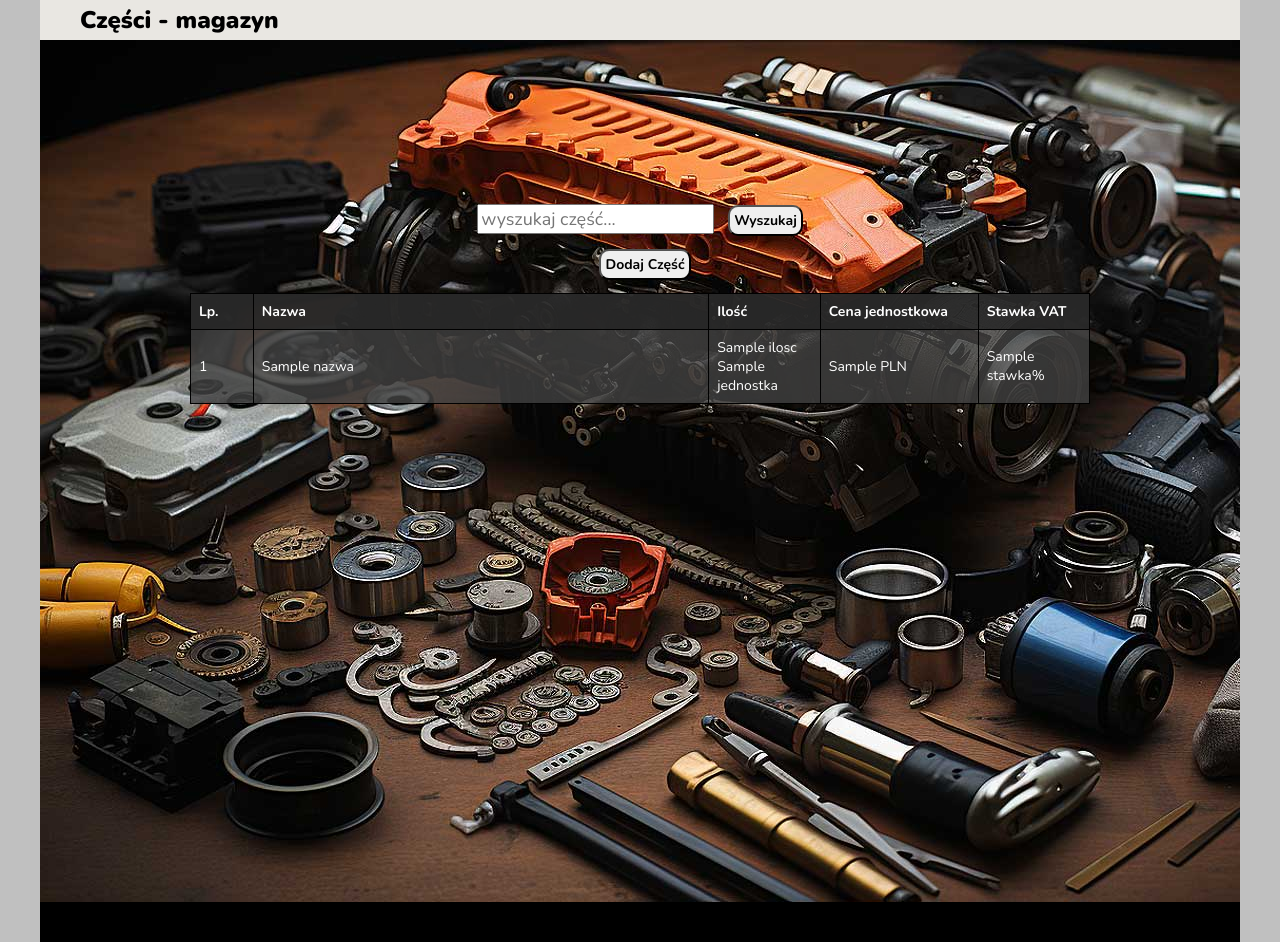
After one commit to Jurand76/PythonCarService, a Django app: template myapp/templates/czesci.html in a window 1280 px wide. The commit adds this page. Run offline with Django 4.2, Linux system fonts and the light colour scheme; the template is opened without the code that fills it: most values are stand-ins (such as "Sample title", 1, 10 or a date in 2020).

Commit message:
modifying czesci.html

```diff
--- a/myapp/models.py
+++ b/myapp/models.py
@@ -78,9 +78,11 @@ class AuthUserUserPermissions(models.Model):
 
 
 class Czesci(models.Model):
-    id = models.IntegerField(primary_key=True)
+    id = models.AutoField(primary_key=True)
     nazwa = models.CharField(max_length=50, db_collation='SQL_Latin1_General_CP1_CI_AS')
     cena_zakupu = models.DecimalField(max_digits=6, decimal_places=2)
+    jednostka = models.CharField(max_length=9, db_collation='SQL_Latin1_General_CP1_CI_AS')
+    stawka = models.IntegerField()
     ilosc = models.IntegerField()
 
     class Meta:
--- /dev/null
+++ b/myapp/static/css/czesci.css
@@ -0,0 +1,158 @@
+body {
+    background-color: #C0C0C0;
+    margin: 0 0;
+    display: flex;
+    align-items: center;
+    justify-content: center;
+    min-height: 100vh;
+    flex-direction: column;
+}
+
+.header {
+    background-color: #e9e7e2;
+    height: 40px;
+    width: 1200px
+}
+
+.header-text {
+    height: 40px;
+    text-align: left;
+    margin-left: 40px;
+    margin-top: 4px;
+}
+
+.main-block {
+    display: flex;
+    flex-direction: column;
+    align-items: center;
+    justify-content: center;
+    background-color: black;
+    height: 862px;
+    width: 1200px;
+    background-image: url('../images/parts_background.jpg');
+}
+
+.footer {
+    background-color: #000000;
+    height: 40px;
+    width: 1200px
+}
+
+h1 {
+    margin: 0 20;
+}
+
+.color-white {
+    color: #FFFFFF;
+}
+
+.font-nunito {
+    font-family: 'Nunito', sans-serif;
+}
+
+.size-10 {
+    font-size: 10px;
+}
+
+.size-14 {
+    font-size: 14px;
+}
+
+.size-18 {
+    font-size: 18px;
+}
+
+.size-24 {
+    font-size: 24px;
+}
+
+.size-48 {
+    font-size: 48px;
+}
+
+.light-text {
+    font-weight: 300;
+}
+
+.normal-text {
+    font-weight: 400;
+}
+
+.bold-text {
+    font-weight: 900;
+}
+
+.result-box {
+    display: flex;
+    flex-direction: column;
+    align-items: center;
+    justify-content: flex-start;
+    height: 57vh;
+    width: 800px;
+}
+
+.results-table {
+    width: 900px;
+    border-collapse: collapse;  /* Optional: for better border styling */
+    background-color: rgba(65, 65, 65, 0.8);
+}
+
+.results-table .header-item {
+    background-color: rgba(35, 35, 35, 0.8);
+    border: 1px solid #000;  /* Optional: Add border to cells */
+    text-align: left;  /* Optional: Align text to the left */
+    padding: 8px;  /* Optional: Add some padding */
+}
+
+
+.results-table .data-item {
+    border: 1px solid #000;  /* Optional: Add border to cells */
+    text-align: left;  /* Optional: Align text to the left */
+    padding: 8px;  /* Optional: Add some padding */
+}
+
+.results-table .header-item:nth-child(1), .results-table .data-item:nth-child(1) { width: 50px; }
+.results-table .header-item:nth-child(2), .results-table .data-item:nth-child(2) { width: 500px; }
+.results-table .header-item:nth-child(3), .results-table .data-item:nth-child(3) { width: 100px; }
+.results-table .header-item:nth-child(4), .results-table .data-item:nth-child(4) { width: 150px; }
+.results-table .header-item:nth-child(5), .results-table .data-item:nth-child(5) { width: 100px; }
+
+.id-czesci {
+    width: 30px;
+    margin-left: 5px;
+    margin-top: -14px;
+}
+
+.search-block {
+    padding: 10px;
+}
+
+.search-block button {
+    border-radius: 10px;
+    padding: 4px;
+    margin-left: 10px;
+    font-size: 14px;
+    font-weight: 700;
+}
+
+.search-block button:hover {
+    background-color: rgba(119, 199, 119, 1)
+}
+
+.add-new-block {
+    padding: 8px;
+    margin-bottom: 5px;
+    margin-top: -5px;
+}
+
+.add-new-block button {
+    border-radius: 10px;
+    padding: 4px;
+    margin-left: 10px;
+    font-size: 14px;
+    font-weight: 700;
+}
+
+.add-new-block button:hover {
+    background-color: rgba(119, 199, 119, 1)
+}
--- /dev/null
+++ b/myapp/templates/czesci.html
@@ -0,0 +1,60 @@
+{% load static %}
+
+<!DOCTYPE html>
+<html>
+<head>
+    <title>Baza części</title>
+    <link rel="stylesheet" type="text/css" href="{% static 'css/czesci.css' %}">
+    <link rel="preconnect" href="https://fonts.googleapis.com">
+    <link rel="preconnect" href="https://fonts.gstatic.com" crossorigin>
+    <link href="https://fonts.googleapis.com/css2?family=Nunito:wght@200;300;700;900&display=swap" rel="stylesheet">
+</head>
+<body>
+    <div class="header">
+        <div class="header-text font-nunito color-black size-24 bold-text">Części - magazyn</div>
+    </div>
+
+    <div class="main-block">
+        <div class="search-block">
+            <form method="get" action="{% url 'search_wlasciciele' %}">
+                <input class="font-nunito size-18" type="text" name="q" placeholder="wyszukaj część..." value="{{ request.GET.q }}">
+                <button class="font-nunito size-18" type="submit">Wyszukaj</button>
+            </form>
+        </div>
+
+        <div class="add-new-block">
+            <form action="{% url 'add_czesc' %}" method="get">
+                <button class="font-nunito size-18" type="submit" class="btn btn-primary">Dodaj Część</button>
+            </form>
+        </div>
+
+        <div class="result-box font-nunito light-text size-14 color-white">
+            <table class="results-table font-nunito size-14">
+                <thead>
+                    <tr class="header-row">
+                        <th class="header-item">Lp.</th>
+                        <th class="header-item">Nazwa</th>
+                        <th class="header-item">Ilość</th>
+                        <th class="header-item">Cena jednostkowa</th>
+                        <th class="header-item">Stawka VAT</th>
+                    </tr>
+                </thead>
+                <tbody>
+                    {% for czesc in czesci %}
+                        <tr class="data-row size-14">
+                            <td class="data-item">{{ czesc.id }}</td>
+                            <td class="data-item">{{ czesc.nazwa }}</td>
+                            <td class="data-item">{{ czesc.ilosc }} {{ czesc.jednostka }}</td>
+                            <td class="data-item">{{ czesc.cena_zakupu }} PLN</td>
+                            <td class="data-item">{{ czesc.stawka }}%</td>
+                        </tr>
+                    {% endfor %}
+                </tbody>
+            </table>
+        </div>
+    </div>
+
+    <div class="footer"></div>
+
+</body>
+</html>
--- a/myapp/templates/home.html
+++ b/myapp/templates/home.html
@@ -17,7 +17,8 @@
         <div class="container">
             <a href="/wlasciciele" class="front">
                 <div class="block front customer"><span class="font-nunito bold-text color-white size-18 margin-120 outer-black">KLIENCI</span></div></a>
-            <div class="block front parts"><span class="font-nunito bold-text color-white size-18 margin-120 outer-black">CZĘŚCI</span></div>
+            <a href="/czesci" class="front">
+                <div class="block front parts"><span class="font-nunito bold-text color-white size-18 margin-120 outer-black">CZĘŚCI</span></div>
             <a href="/samochody" class="front">
                 <div class="block front cars"><span class="font-nunito bold-text color-white size-18 margin-120 outer-black">SAMOCHODY</span></div></a>
             <div class="block front orders"><span class="font-nunito bold-text color-white size-18 margin-120 outer-black">ZLECENIA</span></div>
--- a/myapp/urls.py
+++ b/myapp/urls.py
@@ -12,4 +12,6 @@ urlpatterns = [
     path('wlasciciele/add/', views.add_wlasciciel, name='add_wlasciciel'),
     path('wlasciciele/edit/<int:wlasciciel_id>/', views.edit_wlasciciel, name='edit_wlasciciel'),
     path('wlasciciele/search/', views.search_wlasciciele, name='search_wlasciciele'),
+    path('czesci/', views.view_czesci, name='view_czesci'),
+    path('czesci/add/', views.add_czesc, name='add_czesc'),
 ]
```
Also changed, not shown: myapp/forms.py (+6 -1 lines), myapp/templates/add_edit_czesc.html (added, +15 -0 lines), myapp/views.py (+20 -3 lines), myapp/static/images/parts_background.jpg (added).
